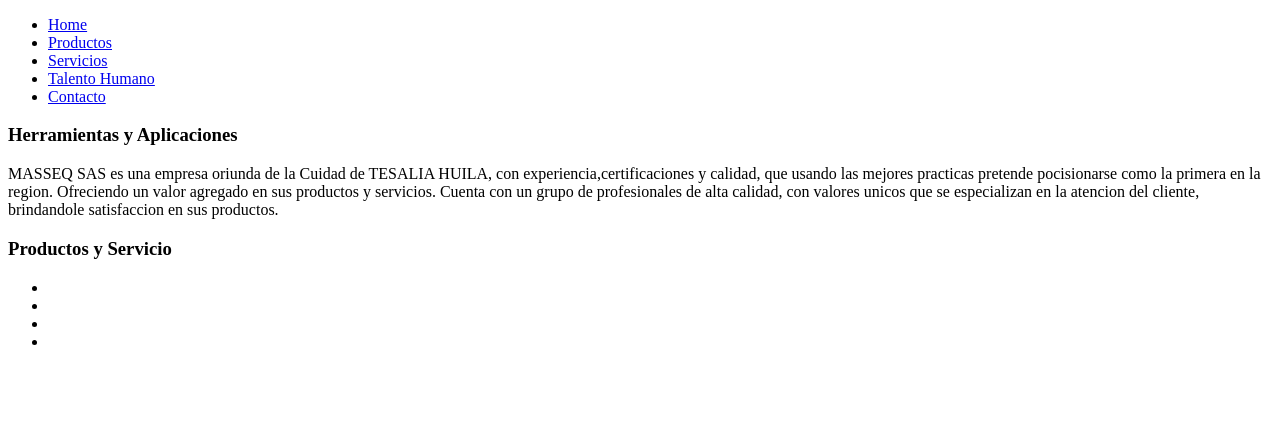
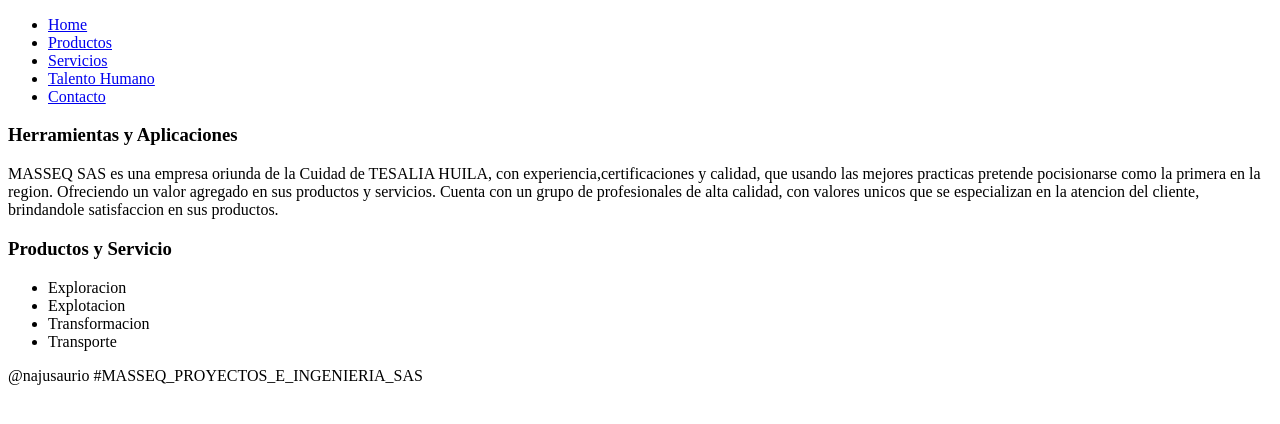
Before and after one commit to najusaurio/masseqsas, a plain HTML site: page index.html in a window 1280 px wide. Shown: the part 80-504 px from the top of the page. Drawn offline with Linux system fonts and the light colour scheme.

Commit message:
Update index.html

```diff
--- a/index.html
+++ b/index.html
@@ -32,9 +32,14 @@
 <aside>
   <h3> Productos y Servicio </h3>
     <ul>
-      <li></li>
-      <li></li>
-      <li></li>
-      <li></li>
+      <li>Exploracion</li>
+      <li>Explotacion</li>
+      <li>Transformacion</li>
+      <li>Transporte</li>
     </ul>
 </aside>
+<footer>
+  @najusaurio   #MASSEQ_PROYECTOS_E_INGENIERIA_SAS
+</footer>
+</body>
+</html>
```
